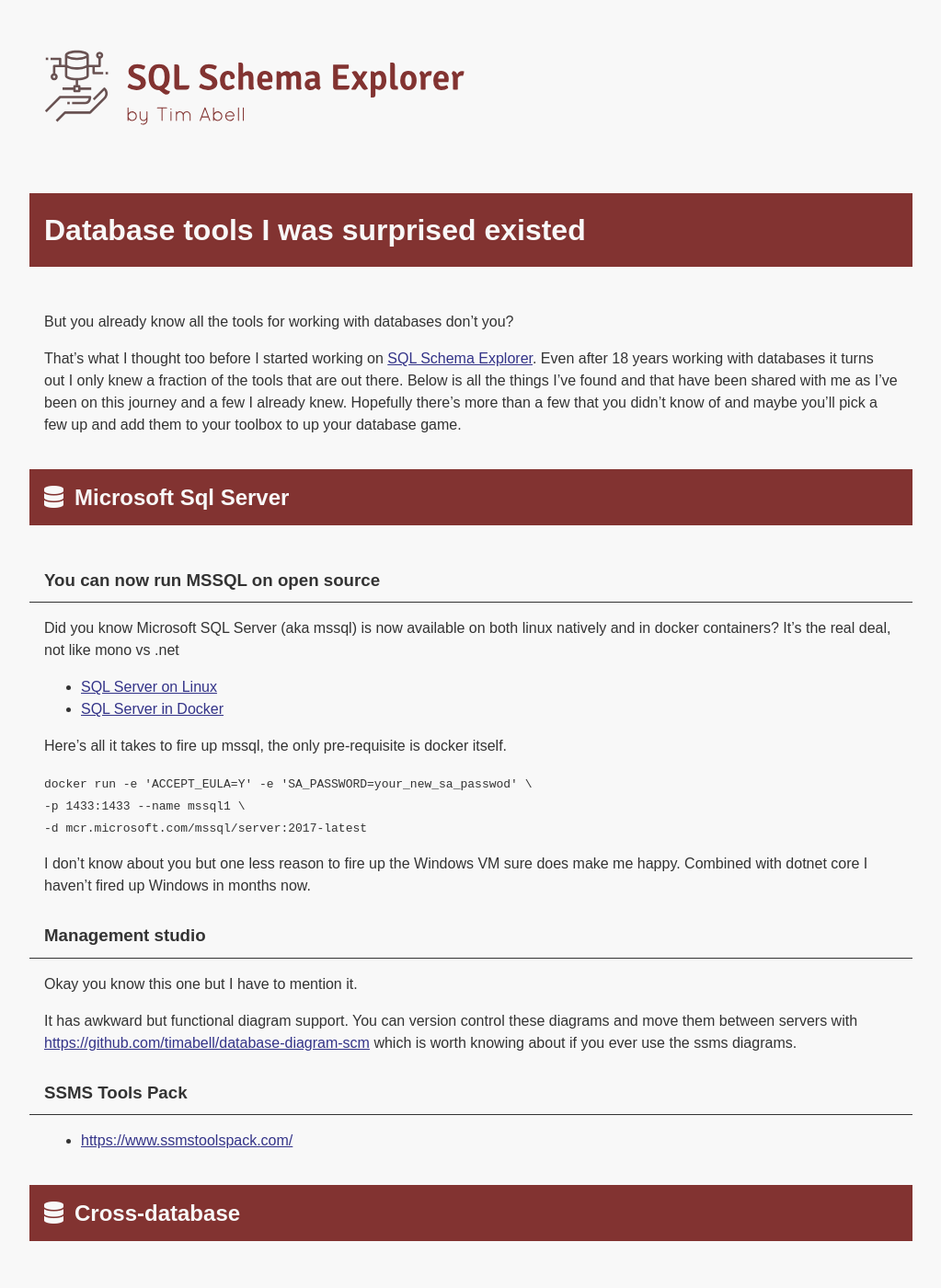
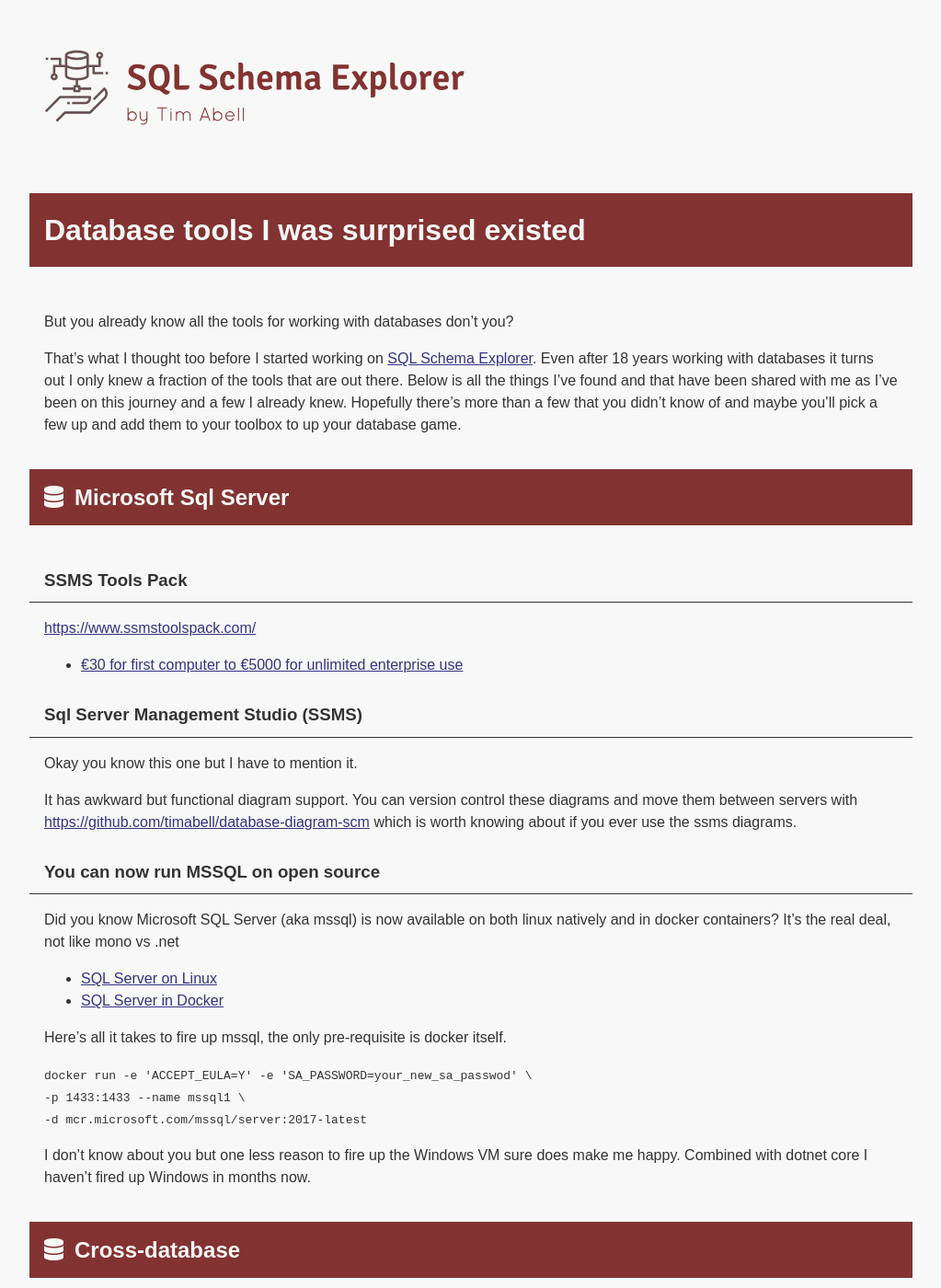
Before and after one commit to timabell/schema-explorer, a Jekyll site: the page built from _posts/2019-06-10-database-tools-you-didnt-know-about.md, in a window 1280 px wide and 1400 px high. Shown: the whole window at 92% size, without its empty margins (128-1151 px from the left). Built offline with Jekyll 4.4.1, drawn with Linux system fonts in a browser that asks for light colours; nearby versions of some CDN libraries.

```diff
--- a/_posts/2019-06-10-database-tools-you-didnt-know-about.md
+++ b/_posts/2019-06-10-database-tools-you-didnt-know-about.md
@@ -17,6 +17,22 @@ toolbox to up your database game.
 
 ## Microsoft Sql Server
 
+### SSMS Tools Pack
+
+<https://www.ssmstoolspack.com/>
+
+* [€30 for first computer to €5000 for unlimited enterprise use](https://www.ssmstoolspack.com/Licensing)
+
+
+### Sql Server Management Studio (SSMS)
+
+Okay you know this one but I have to mention it.
+
+It has awkward but functional diagram support. You can version control these
+diagrams and move them between servers with
+<https://github.com/timabell/database-diagram-scm> which is worth knowing about
+if you ever use the ssms diagrams.
+
 ### You can now run MSSQL on open source
 
 Did you know Microsoft SQL Server (aka mssql) is now available on both linux
@@ -35,18 +51,6 @@ I don't know about you but one less reason to fire up the Windows VM sure does
 make me happy. Combined with dotnet core I haven't fired up Windows in months
 now.
 
-### Management studio
-
-Okay you know this one but I have to mention it.
-
-It has awkward but functional diagram support. You can version control these
-diagrams and move them between servers with
-<https://github.com/timabell/database-diagram-scm> which is worth knowing about
-if you ever use the ssms diagrams.
-
-### SSMS Tools Pack
-
-* <https://www.ssmstoolspack.com/>
 
 ## Cross-database
 
```
